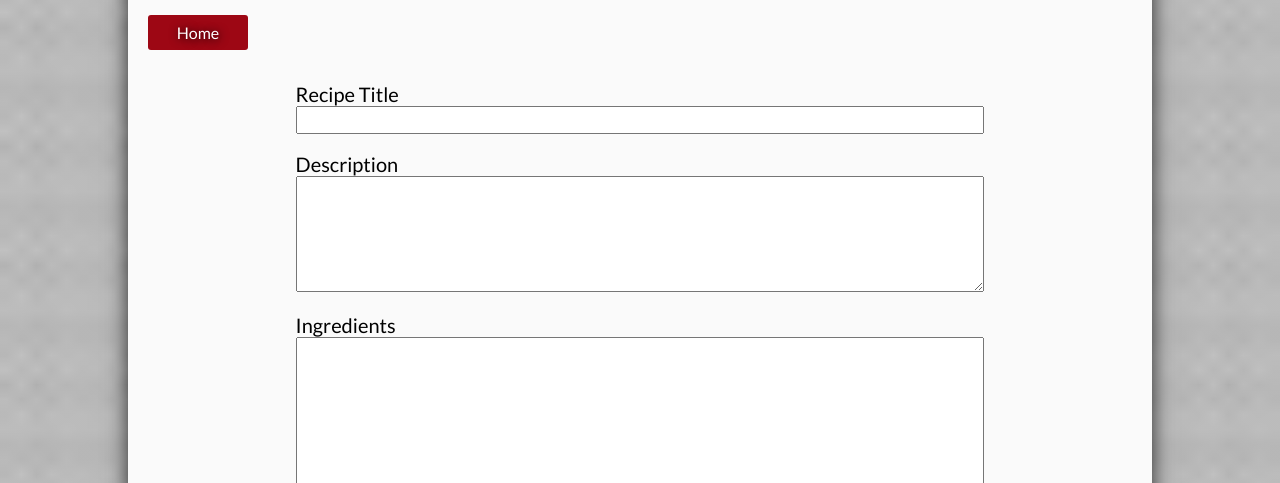
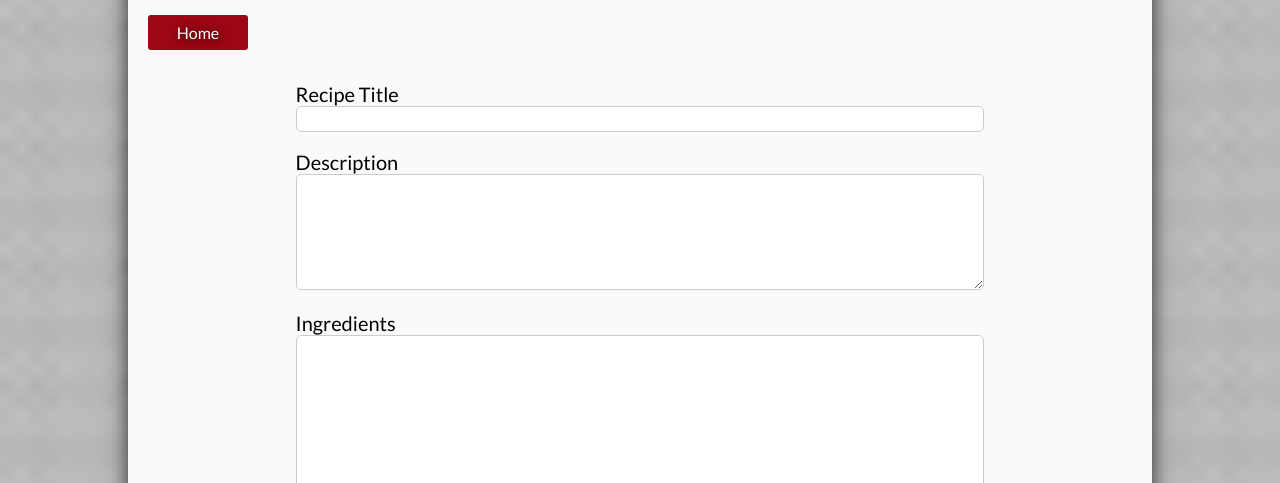
Before and after one commit to jlock64/bettyCrockpot, a website: page public/index.html in a window 1280 px wide. Both pictures are taken after a click on the element "Add Recipe". Shown: the part 317-800 px from the top of the page. Drawn offline with Linux system fonts and the light colour scheme.

Commit message:
minor changes to styles

```diff
--- a/public/_dashboard.scss
+++ b/public/_dashboard.scss
@@ -41,6 +41,10 @@ div.recipeForm {
 form.newRecipe {
   width: 70%;
   margin: 50px auto;
+  input[type="text"], textarea {
+    border-radius: 5px;
+    border: 1px solid #ccc;
+  }
   input[type="submit"] {
     width: 100px;
     height: 35px;
--- a/public/main.css
+++ b/public/main.css
@@ -231,6 +231,9 @@ div.recipeForm {
 form.newRecipe {
   width: 70%;
   margin: 50px auto; }
+  form.newRecipe input[type="text"], form.newRecipe textarea {
+    border-radius: 5px;
+    border: 1px solid #ccc; }
   form.newRecipe input[type="submit"] {
     width: 100px;
     height: 35px;
```
